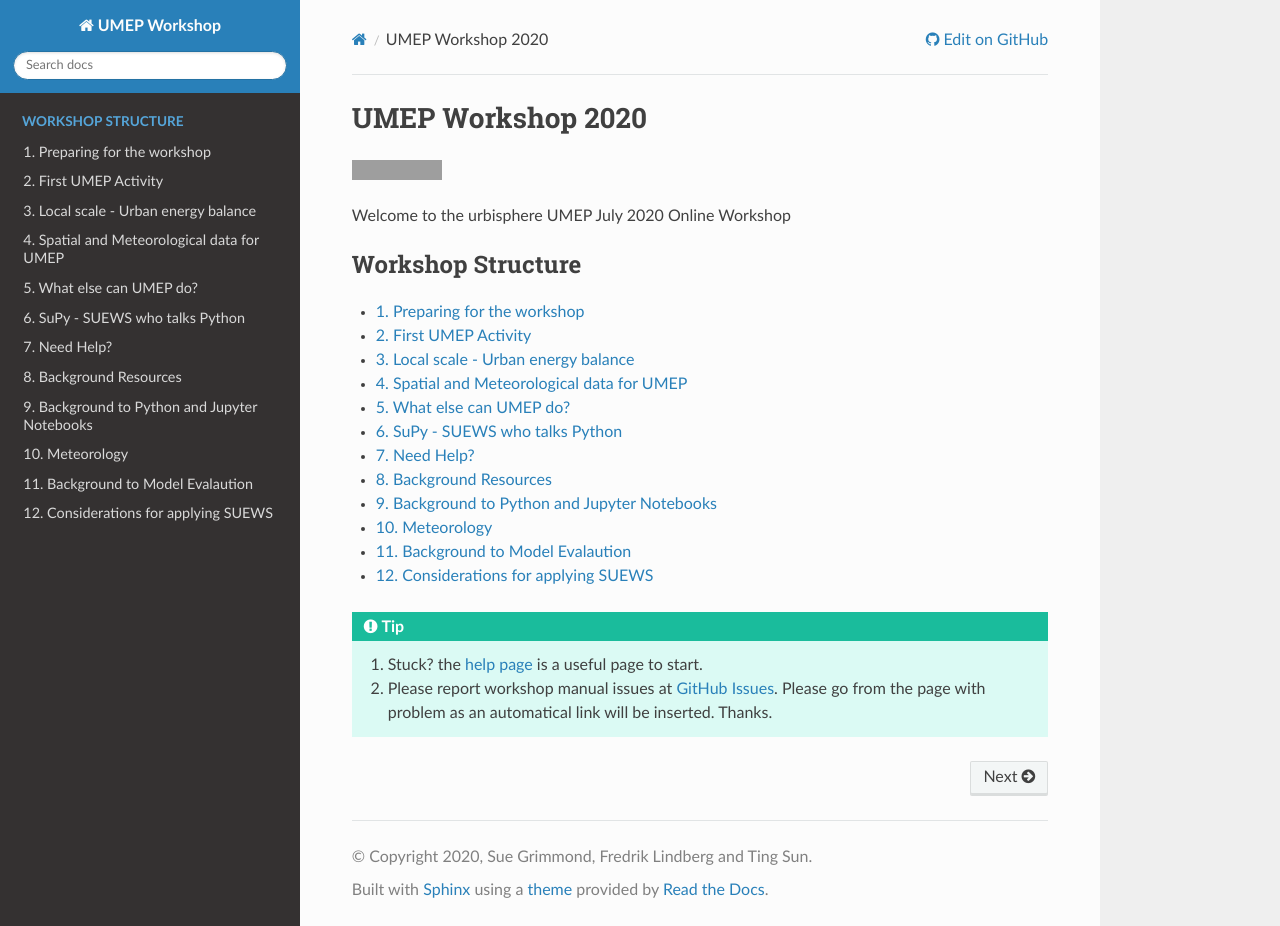
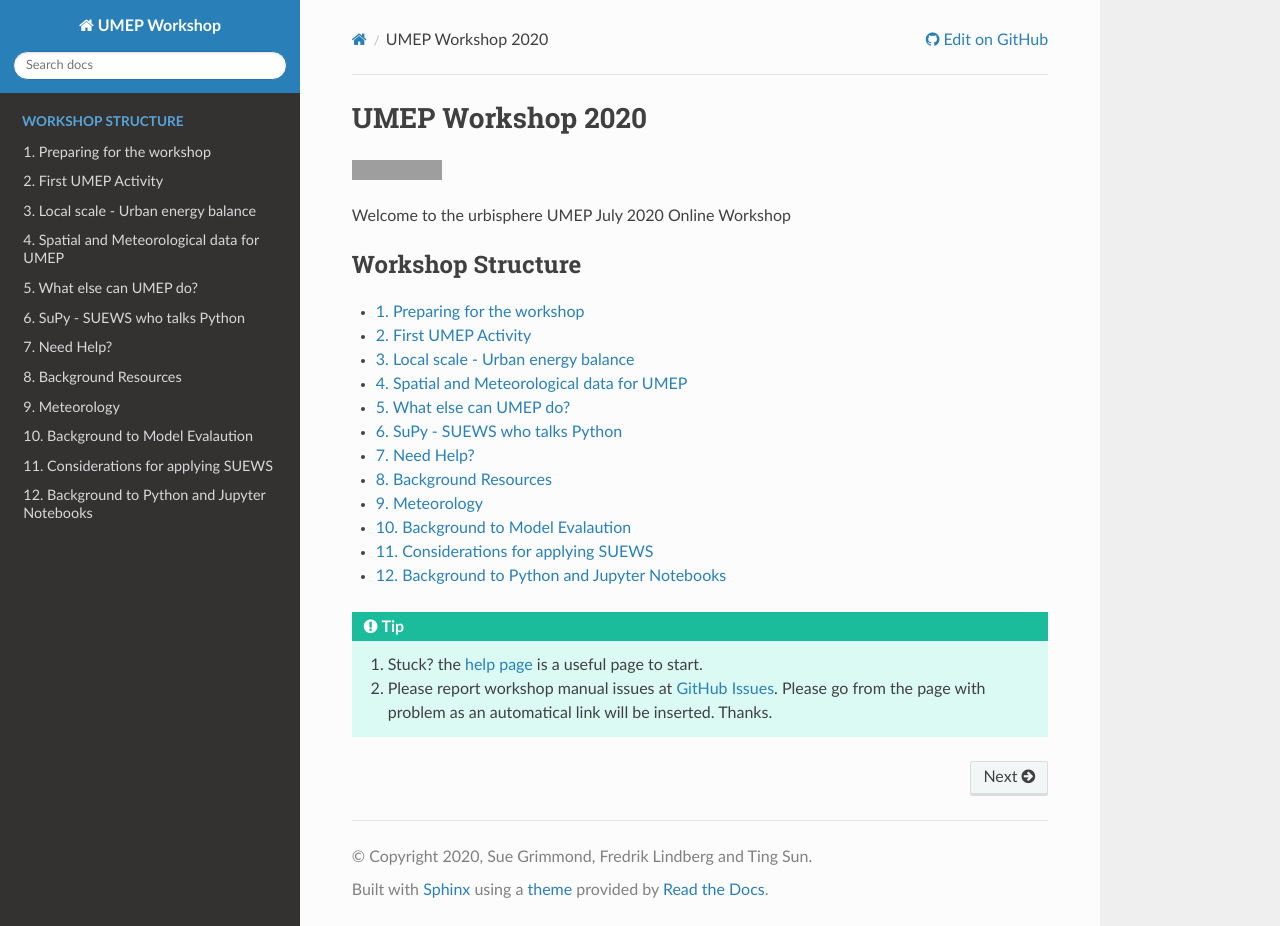
Before and after one commit to Urban-Meteorology-Reading/UMEP-Workshop, a Sphinx documentation site: the page built from source/index.rst, in a window 1280 px wide and 926 px high. Built offline with Sphinx 7.4.7 and the Read the Docs theme 2.0.0, drawn with Linux system fonts in a browser that asks for light colours; grey boxes are pictures that could not be loaded.

```diff
--- a/source/index.rst
+++ b/source/index.rst
@@ -22,10 +22,10 @@ Welcome to the urbisphere UMEP July 2020 Online Workshop
    SUPY/SuPy
    NeedHelp
    Background-Resources
-   Jupyter/PY0
    BackGroundMet/BGM0
    BackGroundEval/BGE0
    Parameters/Consider0
+   Jupyter/PY0
 
 
 
```
